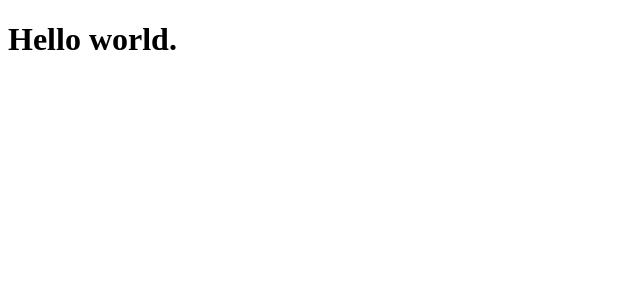
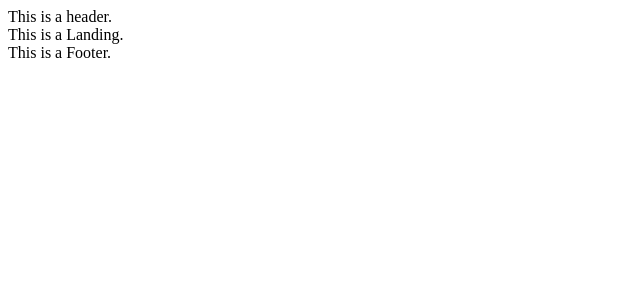
Before and after one commit to wesbasinger/isitfair, a React (Create React App) app: page / in a window 1280 px wide. Shown: the top 300 px of the page, without its empty margins (0-640 px from the left). Built offline with nearby package versions, Linux system fonts and the light colour scheme.

Commit message:
Stubbed out the routes.

```diff
--- a/package.json
+++ b/package.json
@@ -5,6 +5,8 @@
   "dependencies": {
     "react": "^16.2.0",
     "react-dom": "^16.2.0",
+    "react-router": "^4.2.0",
+    "react-router-dom": "^4.2.2",
     "react-scripts": "1.1.1"
   },
   "scripts": {
--- /dev/null
+++ b/src/Components/App.js
@@ -0,0 +1,30 @@
+import React from 'react';
+import { Switch, Route } from 'react-router-dom';
+
+import Header from './Header';
+import Footer from './Footer';
+import Landing from './Landing';
+import Cards from './Cards';
+import Dice from './Dice';
+import Spinner from './Spinner';
+
+
+class App extends React.Component {
+
+    render() {
+        return(
+            <div>
+                <Header />
+                <Switch>
+                    <Route exact path="/" component={Landing} />
+                    <Route path="/cards" component={Cards} />
+                    <Route path="/dice" component={Dice} />
+                    <Route path="/spinner" component={Spinner} />
+                </Switch>
+                <Footer />
+            </div>
+        )
+    }
+}
+
+export default App;
--- /dev/null
+++ b/src/Components/Cards.js
@@ -0,0 +1,9 @@
+import React from 'react';
+
+const Cards = () => {
+    return(
+        <div>This is a CardGame.</div>
+    )
+}
+
+export default Cards;
--- /dev/null
+++ b/src/Components/Dice.js
@@ -0,0 +1,9 @@
+import React from 'react';
+
+const Dice = () => {
+    return(
+        <div>This is a Dice Game.</div>
+    )
+}
+
+export default Dice;
--- /dev/null
+++ b/src/Components/Footer.js
@@ -0,0 +1,9 @@
+import React from 'react';
+
+const Footer = () => {
+    return(
+        <div>This is a Footer.</div>
+    )
+}
+
+export default Footer;
--- /dev/null
+++ b/src/Components/Header.js
@@ -0,0 +1,9 @@
+import React from 'react';
+
+const Header = () => {
+    return(
+        <div>This is a header.</div>
+    )
+}
+
+export default Header;
--- /dev/null
+++ b/src/Components/Landing.js
@@ -0,0 +1,9 @@
+import React from 'react';
+
+const Landing = () => {
+    return(
+        <div>This is a Landing.</div>
+    )
+}
+
+export default Landing;
--- /dev/null
+++ b/src/Components/Spinner.js
@@ -0,0 +1,9 @@
+import React from 'react';
+
+const Spinner = () => {
+    return(
+        <div>This is a Spinner Game.</div>
+    )
+}
+
+export default Spinner;
--- a/src/index.js
+++ b/src/index.js
@@ -1,4 +1,12 @@
 import React from 'react';
 import ReactDOM from 'react-dom';
 
-ReactDOM.render(<h1>Hello world.</h1>, document.getElementById('root'));
+import { BrowserRouter as Router, Route } from 'react-router-dom';
+
+import App from './Components/App';
+
+ReactDOM.render(
+    <Router>
+        <App />
+    </Router>
+, document.getElementById('root'));
```
Also changed, not shown: 1 other file (tests, documents, lock files or other folders).
